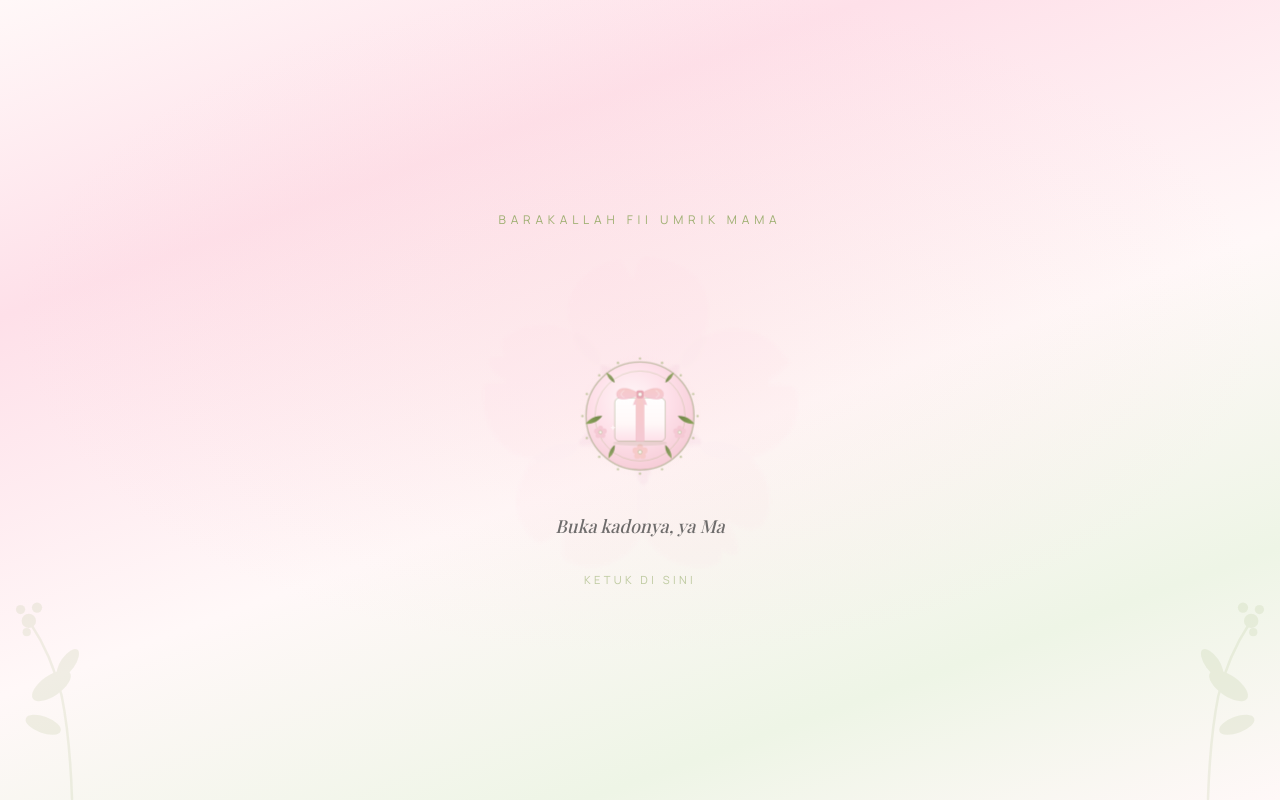
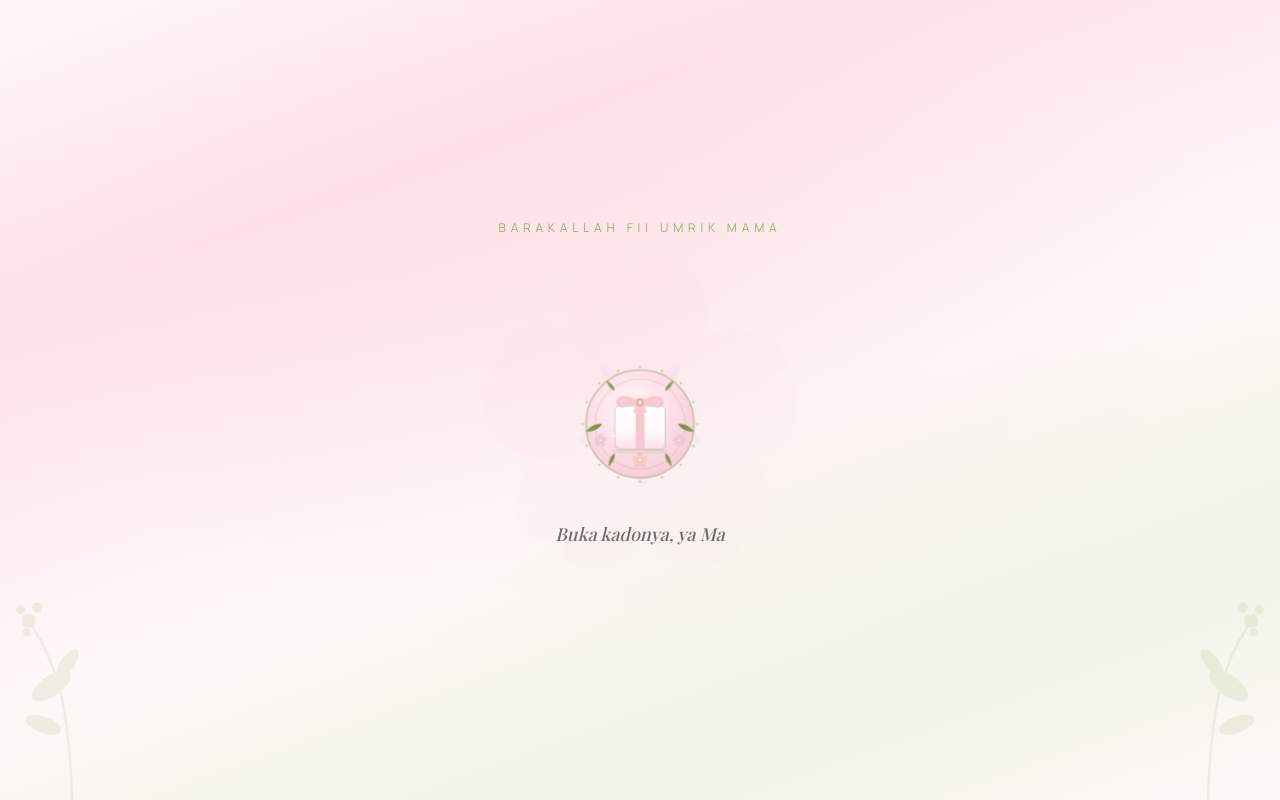
Before and after one commit to Flywzen/birthday-ibu, a React (Vite) app: page / in a window 1280 px wide. Built offline with nearby package versions, Linux system fonts and the light colour scheme.

Commit message:
Remove 'openHint' from content.js
Removed the 'openHint' label from the content.

```diff
--- a/src/data/content.js
+++ b/src/data/content.js
@@ -47,7 +47,6 @@ export const cover = {
     'Hari ini, Amel cuma ingin Mama merasa dirayakan.',
   ],
   openLabel: 'Buka kadonya, ya Ma',
-  openHint: 'Ketuk Di sini',
   openAriaLabel: 'Buka kado untuk Mama',
   counterLabel: 'Perjalanan Usia Mama',
   counterUnits: { days: 'Hari', hours: 'Jam', minutes: 'Menit', seconds: 'Detik' },
```
